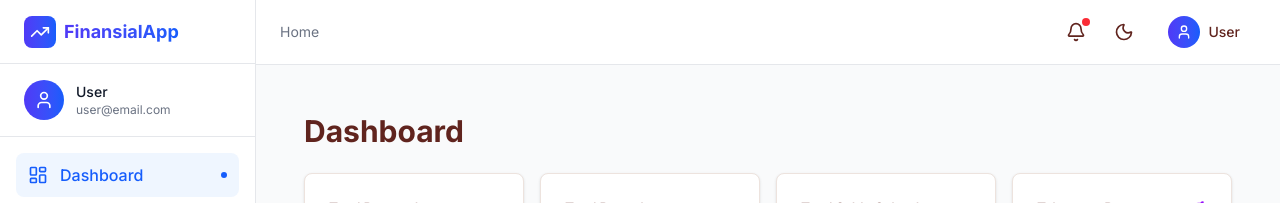
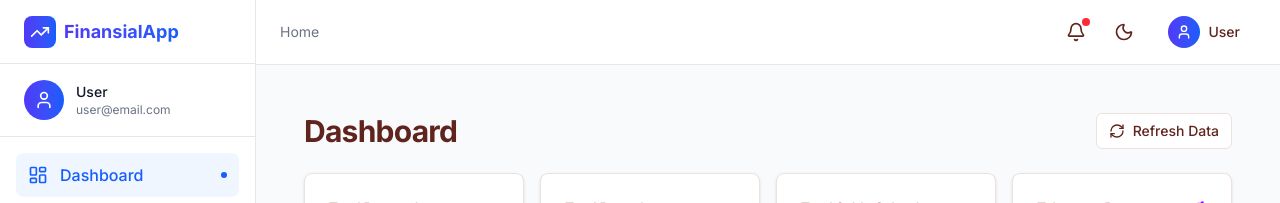
Before and after one commit to this-is-asepjourney/financial-app, a Next.js app: page /dashboard in a window 1280 px wide. Shown: the top 203 px of the page. Built offline with nearby package versions, Linux system fonts and the light colour scheme.

Commit message:
update brok

```diff
--- a/src/app/(dashboard)/dashboard/page.tsx
+++ b/src/app/(dashboard)/dashboard/page.tsx
@@ -14,7 +14,9 @@ import {
     PiggyBank,
     Target,
     AlertCircle,
+    RefreshCw,
 } from 'lucide-react'
+import { Button } from '@/components/ui/button'
 
 interface DashboardData {
     summary: {
@@ -53,6 +55,7 @@ export default function DashboardPage() {
     const [data, setData] = useState<DashboardData | null>(null)
     const [totalWalletBalance, setTotalWalletBalance] = useState(0)
     const [loading, setLoading] = useState(true)
+    const [isRefreshing, setIsRefreshing] = useState(false)
 
     const fetchDashboardData = useCallback(async () => {
         if (!user?.id) {
@@ -119,6 +122,12 @@ export default function DashboardPage() {
         return () => clearTimeout(timer)
     }, [fetchDashboardData])
 
+    const handleRefresh = async () => {
+        setIsRefreshing(true)
+        await fetchDashboardData()
+        setIsRefreshing(false)
+    }
+
     if (loading) {
         return (
             <div className="flex items-center justify-center min-h-screen">
@@ -129,7 +138,19 @@ export default function DashboardPage() {
 
     return (
         <div className="p-4 sm:p-6 space-y-4 sm:space-y-6">
-            <h1 className="text-3xl font-bold">Dashboard</h1>
+            <div className="flex items-center justify-between">
+                <h1 className="text-3xl font-bold tracking-tight">Dashboard</h1>
+                <Button
+                    variant="outline"
+                    size="sm"
+                    onClick={handleRefresh}
+                    disabled={isRefreshing}
+                    className="gap-2"
+                >
+                    <RefreshCw className={`h-4 w-4 ${isRefreshing ? 'animate-spin' : ''}`} />
+                    Refresh Data
+                </Button>
+            </div>
 
             {/* Summary Cards */}
             <div className="grid grid-cols-1 sm:grid-cols-2 lg:grid-cols-4 gap-4">
--- a/src/app/(dashboard)/reports/page.tsx
+++ b/src/app/(dashboard)/reports/page.tsx
@@ -2,8 +2,9 @@
 
 import { useState, useEffect } from 'react'
 import { Card, CardContent, CardHeader, CardTitle, CardDescription } from '@/components/ui/card'
-import { BarChart3, TrendingUp, TrendingDown, PieChart as PieChartIcon, ArrowRightLeft, Wallet, Calendar, Tag, FileText } from 'lucide-react'
+import { BarChart3, TrendingUp, TrendingDown, PieChart as PieChartIcon, ArrowRightLeft, Wallet, Calendar, Tag, FileText, RefreshCw } from 'lucide-react'
 import { BarChart, Bar, XAxis, YAxis, CartesianGrid, Tooltip, Legend, ResponsiveContainer, PieChart, Pie, Cell } from 'recharts'
+import { Button } from '@/components/ui/button'
 import { useAuthStore } from '@/store/auth-store'
 import { formatCurrency } from '@/lib/utils'
 
@@ -32,10 +33,10 @@ export default function ReportsPage() {
     const [data, setData] = useState<any>(null)
     const [isLoading, setIsLoading] = useState(true)
     const [activeTab, setActiveTab] = useState<'expense' | 'income'>('expense')
+    const [isRefreshing, setIsRefreshing] = useState(false)
 
-    useEffect(() => {
+    const fetchData = async () => {
         if (!user) return
-        const fetchData = async () => {
         try {
             const res = await fetch(`/api/reports/monthly-summary?userId=${user.id}`)
             if (res.ok) {
@@ -48,8 +49,17 @@ export default function ReportsPage() {
             setIsLoading(false)
         }
     }
+
+    useEffect(() => {
         fetchData()
+    // eslint-disable-next-line react-hooks/exhaustive-deps
     }, [user])
+
+    const handleRefresh = async () => {
+        setIsRefreshing(true)
+        await fetchData()
+        setIsRefreshing(false)
+    }
 
     if (isLoading) {
         return (
@@ -77,6 +87,16 @@ export default function ReportsPage() {
                     <h1 className="text-3xl font-bold tracking-tight">Laporan Keuangan</h1>
                     <p className="text-muted-foreground mt-1">Analisis komprehensif arus kas dan pengeluaran Anda</p>
                 </div>
+                <Button
+                    variant="outline"
+                    size="sm"
+                    onClick={handleRefresh}
+                    disabled={isRefreshing}
+                    className="gap-2"
+                >
+                    <RefreshCw className={`h-4 w-4 ${isRefreshing ? 'animate-spin' : ''}`} />
+                    Refresh Laporan
+                </Button>
             </div>
 
             {/* Summary Cards */}
```
Lines whose indentation alone changed are shown as unchanged.
